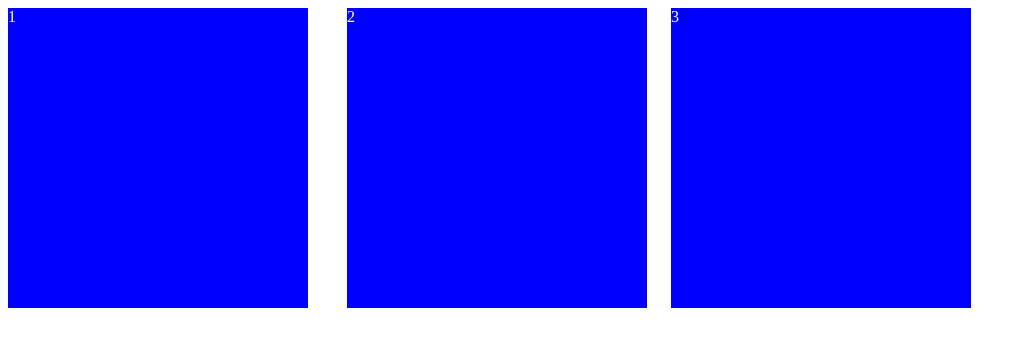
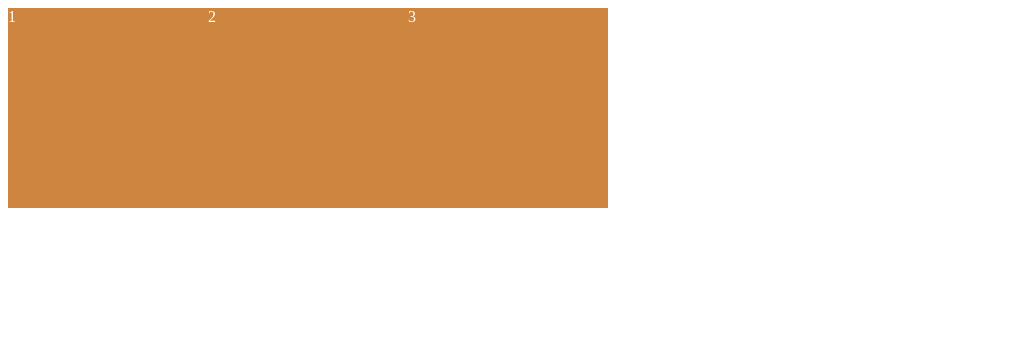
Before and after one commit to Yeonlisa/scss-masterclass, a plain HTML site: page index.html in a window 1280 px wide. Shown: the whole page, without its empty margins (0-1026 px from the left). Drawn offline with Linux system fonts and the light colour scheme.

Commit message:
First Rule of Flexbox

```diff
--- a/index.html
+++ b/index.html
@@ -8,8 +8,10 @@
     <link rel="stylesheet" href="styles.css" />
 </head>
 <body>
-    <div class="box">1</div>
-    <div class="box">2</div>
-    <div class="box">3</div>
+    <div class="wrapper">
+        <div class="box">1</div>
+        <div class="box">2</div>
+        <div class="box">3</div>
+    </div>
 </body>
 </html>
--- a/styles.css
+++ b/styles.css
@@ -1,15 +1,10 @@
+.wrapper {
+    display: flex;
+}
+
 .box {
-    background: blue;
-    width: 300px;
-    height: 300px;
-    display: inline-block;
+    width: 200px;
+    height: 200px;
+    background: peru;
     color: white;
 }
-
-.box:nth-child(2) {
-    margin-left: 35px;
-}
-
-.box:nth-child(3) {
-    margin-left: 20px;
-}
```
